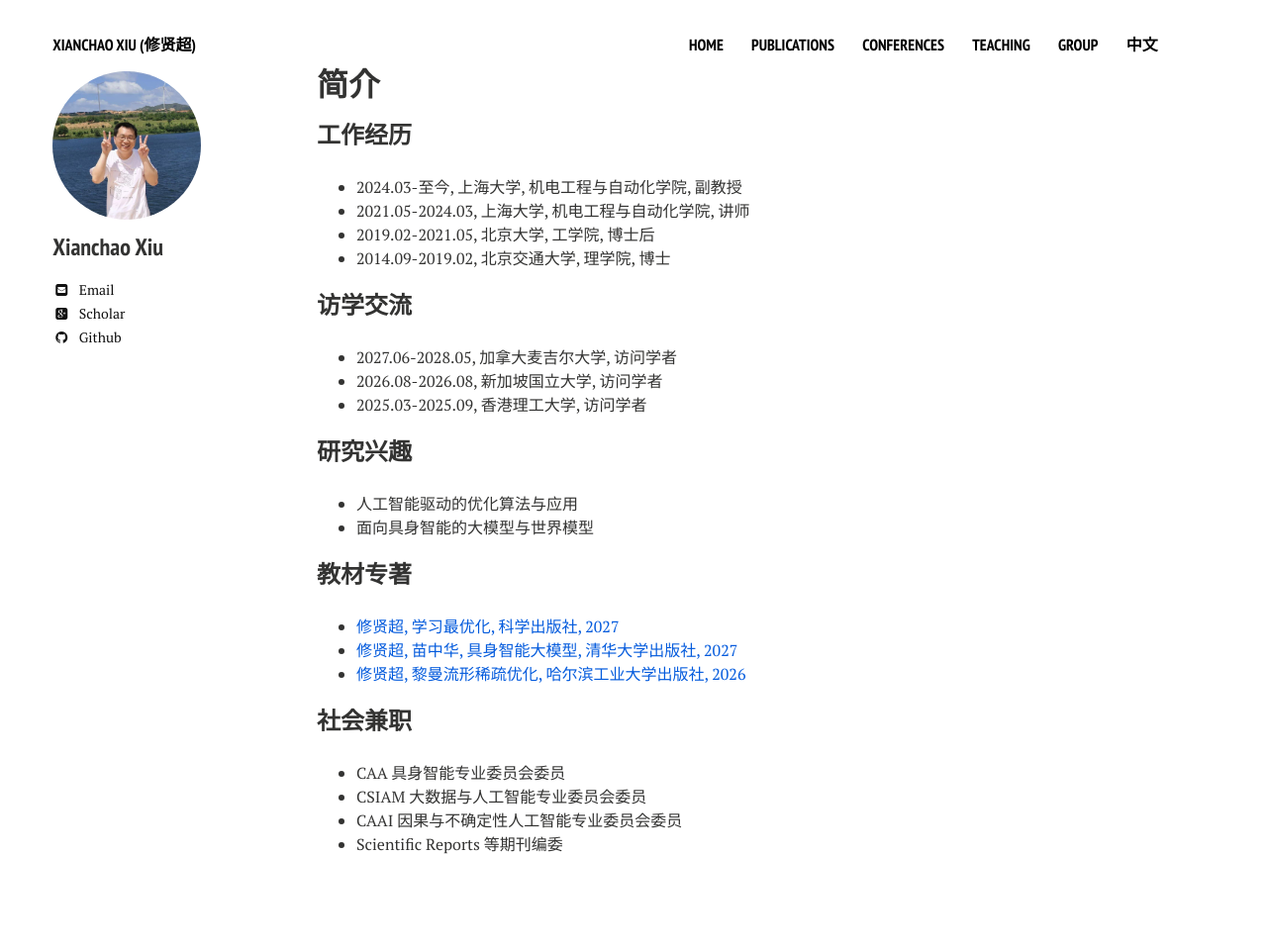
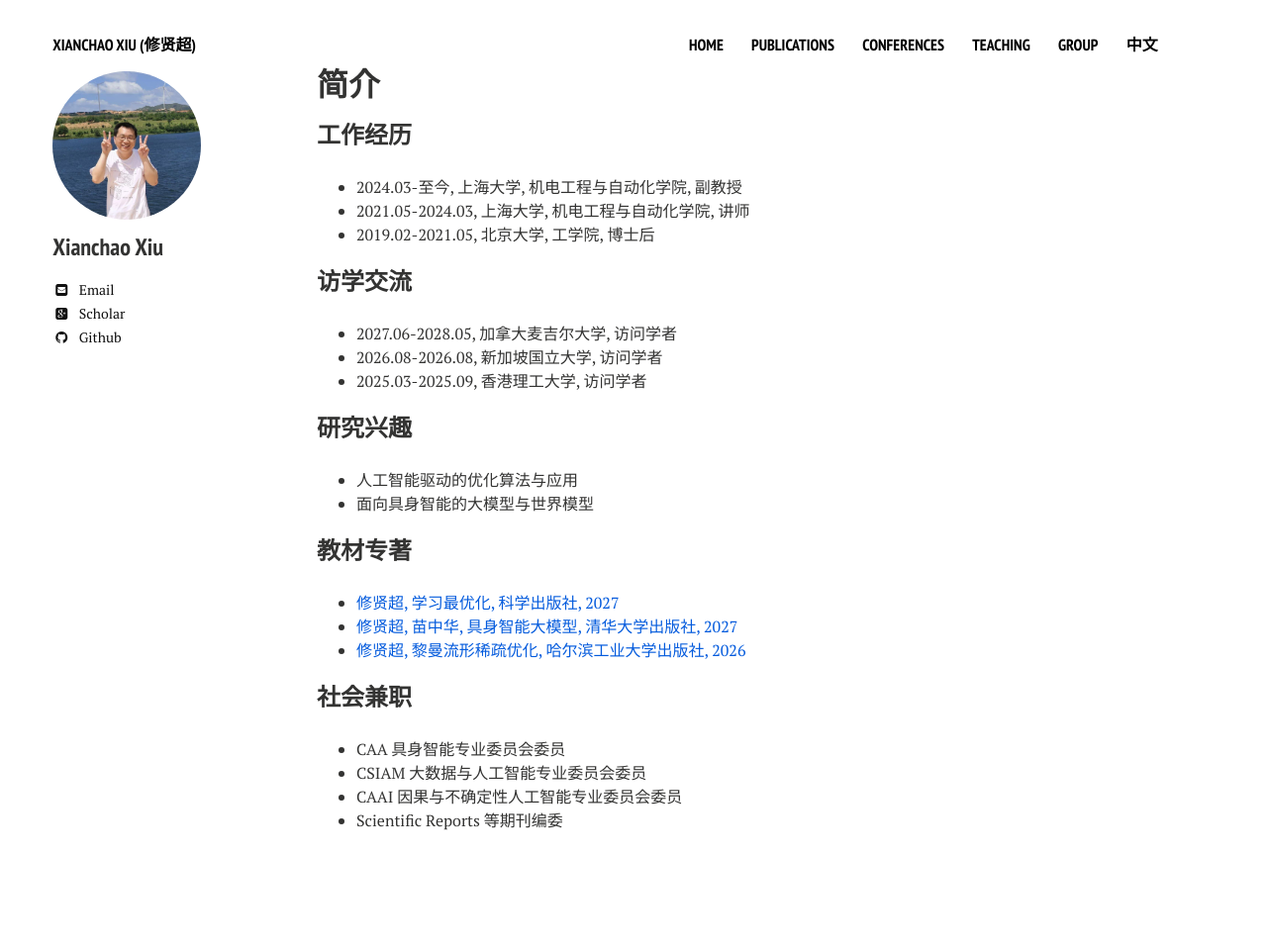
Before and after one commit to xianchaoxiu/xianchaoxiu.github.io, a Jekyll site: the page built from chinese/index.md, in a window 1280 px wide. Shown: the whole page at 99% size. Built offline with Jekyll 4.4.1, drawn with Linux system fonts in a browser that asks for light colours; nearby versions of some CDN libraries; after the commit the page ends 936 px from its top, so only the background shows below that.

Commit message:
Update index.md

```diff
--- a/chinese/index.md
+++ b/chinese/index.md
@@ -11,7 +11,6 @@ share: false
 * 2024.03-至今, 上海大学, 机电工程与自动化学院, 副教授 <br>
 * 2021.05-2024.03, 上海大学, 机电工程与自动化学院, 讲师 <br>
 * 2019.02-2021.05, 北京大学, 工学院, 博士后 <br>
-* 2014.09-2019.02, 北京交通大学, 理学院, 博士 <br>
 
 
 ### 访学交流
```
